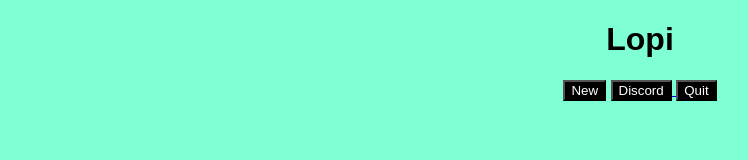
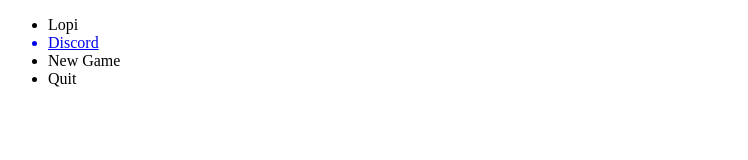
Before and after one commit to ShotGunAlphaYT/Lopi-3d-js-game-, a plain HTML site: page index.html in a window 1280 px wide. Shown: the whole page, without its empty margins (0-748 px from the left). Drawn offline with Linux system fonts and the light colour scheme.

Commit message:
update 3

```diff
--- a/index.html
+++ b/index.html
@@ -4,32 +4,15 @@
     <meta charset="UTF-8">
     <meta http-equiv="X-UA-Compatible" content="IE=edge">
     <meta name="viewport" content="width=device-width, initial-scale=1.0">
-    <title>Lopi</title>
     <script src="./main.js"></script>
+    <title>Lopi - Main Menu</title>
 </head>
 <body>
-    <h1>Lopi</h1>
-    <div> <!-- buttons -->
-        <!-- <button onclick="load_saved_game()">Load Saved Game(This is only advaiable to the expiermental version of the game which only developers have!)</button> -->
-        <button onclick="new_game()">New</button>
-        <a href="https://discord.gg/KJU4zHy8k5" target="_blank">
-            <button>
-                Discord
-            </button>
-        </a>
-        <button onclick="quit()">Quit</button>
-    </div>
-    <style>
-        body {
-            text-align: center;
-            font-family: Arial, Helvetica, sans-serif;
-            background-color: aquamarine;
-        }
-        button {
-            font-family: Arial, Helvetica, sans-serif;
-            color: white;
-            background-color: black;
-        }
-    </style>
+    <ul>
+        <li>Lopi</li>
+        <a href="https://discord.gg/KJU4zHy8k5" target="_blank"><li>Discord</li></a>
+        <li onclick="new_game()">New Game</li>
+        <li onclick="quit()">Quit</li>
+    </ul>
 </body>
 </html>
```
Also changed, not shown: game/game.js (+12 -4 lines).
